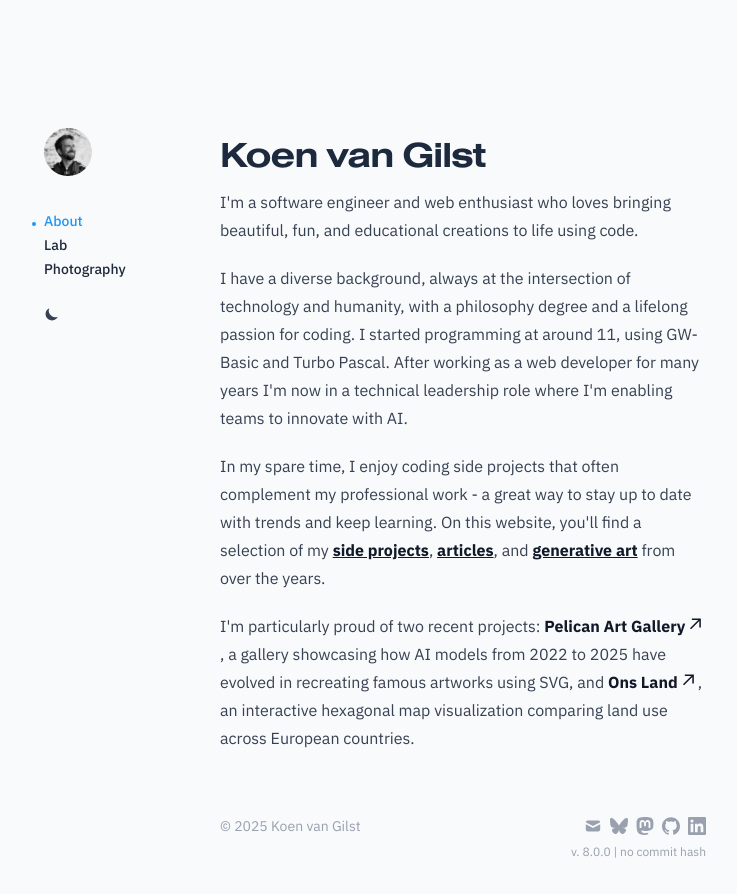
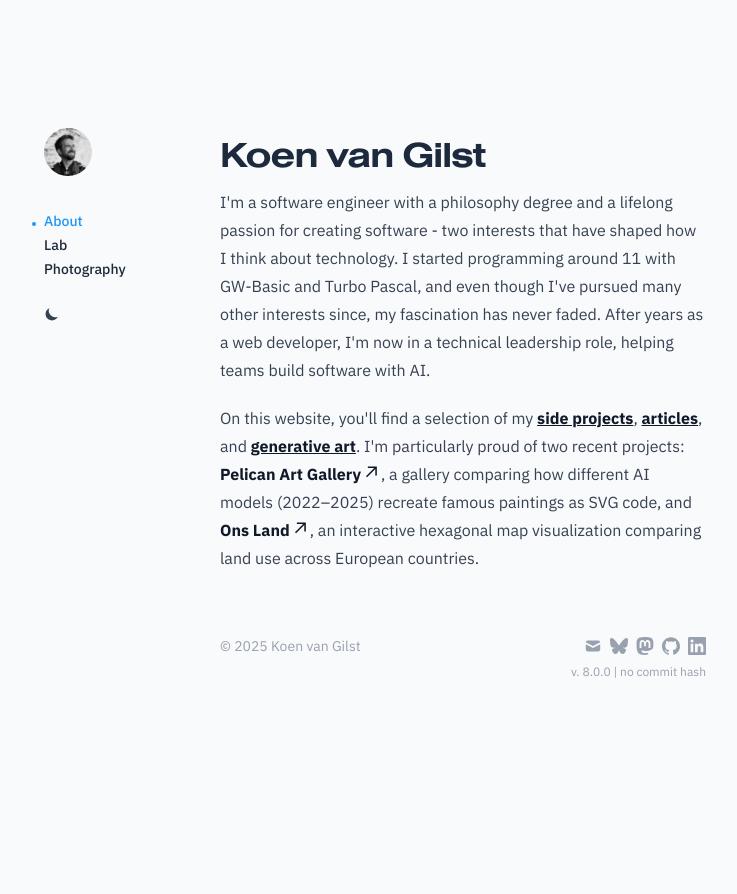
Before and after one commit to vnglst/koenvangilst.nl, a Next.js app: page / in a window 1280 px wide. Shown: the top 894 px of the page, without its empty margins (196-933 px from the left). After the commit the page ends 800 px from the top, so only its background shows below. Built offline with nearby package versions, Linux system fonts and the light colour scheme.

Commit message:
Revise personal bio and project details in page.tsx
Updated personal introduction and project descriptions.

```diff
--- a/app/page.tsx
+++ b/app/page.tsx
@@ -17,28 +17,14 @@ export default async function Home() {
       <Heading level={1}>Koen van Gilst</Heading>
       <Prose>
         <p>
-          I'm a software engineer and web enthusiast who loves bringing beautiful, fun, and educational creations to
-          life using code.
+          I'm a software engineer with a philosophy degree and a lifelong passion for creating software - two interests that have shaped how I               think about technology. I started programming around 11 with GW-Basic and Turbo Pascal, and even though I've pursued many other                  interests since, my fascination has never faded. After years as a web developer, I'm now in a technical leadership role, helping                 teams build software with AI.
         </p>
 
         <p>
-          I have a diverse background, always at the intersection of technology and humanity, with a philosophy degree
-          and a lifelong passion for coding. I started programming at around 11, using GW-Basic and Turbo Pascal. After
-          working as a web developer for many years I'm now in a technical leadership role where I'm enabling teams
-          to innovate with AI.
-        </p>
-
-        <p>
-          In my spare time, I enjoy coding side projects that often complement my professional
-          work - a great way to stay up to date with trends and keep learning. On this
-          website, you'll find a selection of my <Link href="/lab?q=side-project">side projects</Link>,{' '}
-          <Link href="/lab?q=article">articles</Link>, and <Link href="/lab/gen-art-gallery">generative art</Link> from
-          over the years.
-        </p>
-
-        <p>
+          On this website, you'll find a selection of my <Link href="/lab?q=side-project">side projects</Link>,{' '}
+          <Link href="/lab?q=article">articles</Link>, and <Link href="/lab/gen-art-gallery">generative art</Link>.
           I'm particularly proud of two recent projects: <Link href="https://pelican.koenvangilst.nl">Pelican Art Gallery</Link>,
-          a gallery showcasing how AI models from 2022 to 2025 have evolved in recreating famous artworks using SVG, and{' '}
+          a gallery comparing how different AI models (2022–2025) recreate famous paintings as SVG code, and{' '}
           <Link href="https://onsland.koenvangilst.nl">Ons Land</Link>, an interactive hexagonal map visualization
           comparing land use across European countries.
         </p>
```
